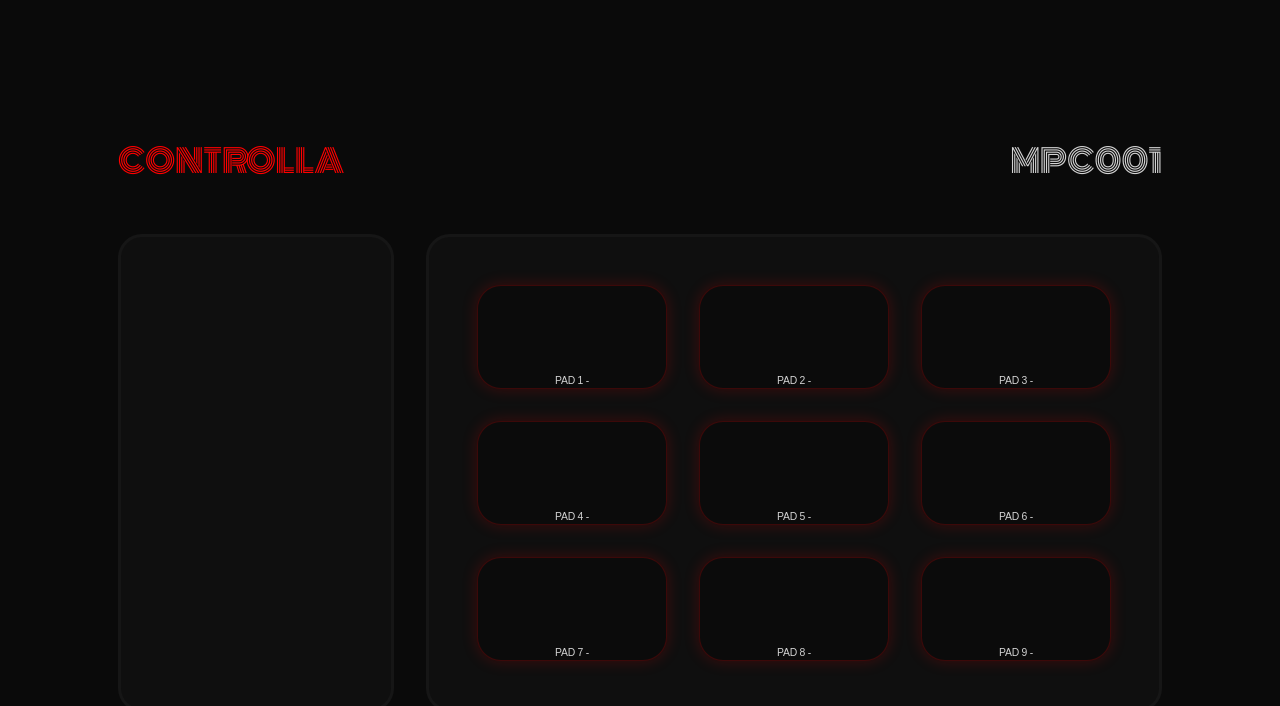
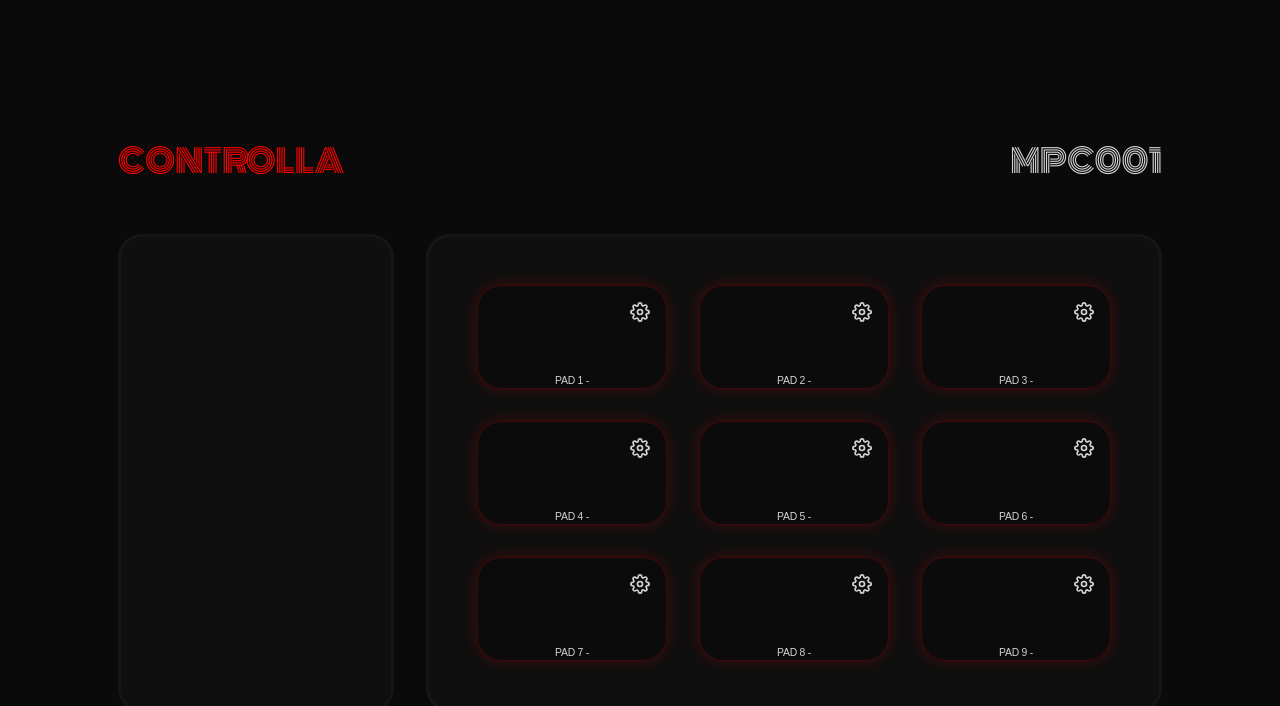
Before and after one commit to kodewilliams/controlla, a React (Create React App) app: page / in a window 1280 px wide. Shown: the top 706 px of the page. Built offline with nearby package versions, Linux system fonts and the light colour scheme.

Commit message:
Fixing more hover effects

```diff
--- a/src/components/Sampler/Sampler.css
+++ b/src/components/Sampler/Sampler.css
@@ -26,10 +26,6 @@
   box-shadow: 0rem 0rem 1rem rgba(255, 0, 0, 1);
 }
 
-.sampler:hover .samplerConfig {
-  right: 0;
-}
-
 .samplerConfig {
   position: absolute;
   font-size: 1.25em;
@@ -37,7 +33,7 @@
   outline: none;
   border: none;
   top: 0;
-  right: -5rem;
+  right: 0rem;
   color: lightgray;
   background: transparent;
   transition: all 0.2s ease-in-out;
```
